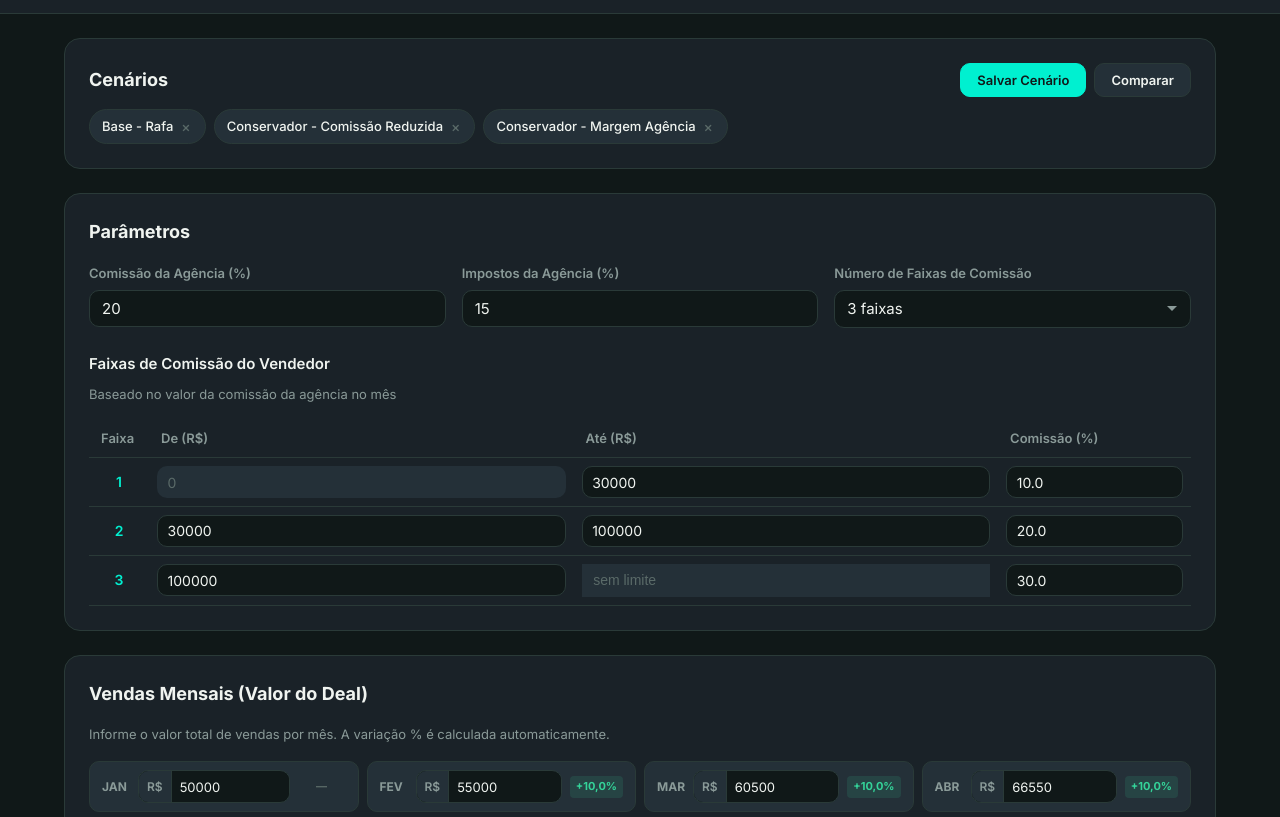
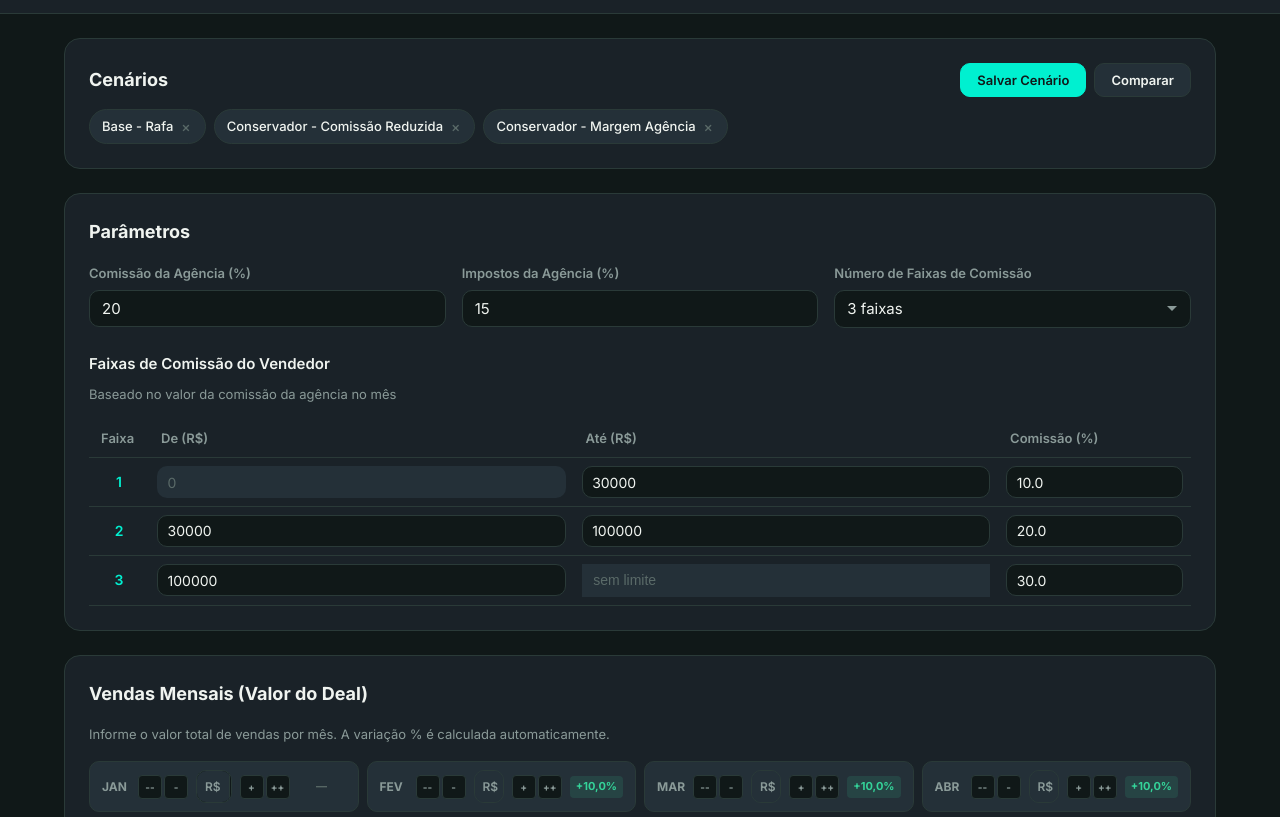
Before and after one commit to murakamileonardo/seeksim, a plain HTML site: page index.html in a window 1280 px wide. Shown: the part 106-923 px from the top of the page. Drawn offline with nearby package versions, Linux system fonts and the light colour scheme.

Commit message:
Add step buttons (--/-/+/++) nos inputs mensais
Botões para incrementar/decrementar R$ 10k (+/-) e R$ 100k (++/--)
com um clique, facilitando ajustes rápidos nos valores mensais.

Co-Authored-By: Claude Opus 4.6 (1M context) <noreply@anthropic.com>

```diff
--- a/app.js
+++ b/app.js
@@ -268,6 +268,23 @@ function renderMonthlySales() {
     label.className = 'monthly-label';
     label.textContent = month;
 
+    function makeStepBtn(text, delta) {
+      const btn = document.createElement('button');
+      btn.className = 'step-btn';
+      btn.textContent = text;
+      btn.addEventListener('click', () => {
+        state.monthlySales[i] = Math.max(0, (state.monthlySales[i] || 0) + delta);
+        input.value = state.monthlySales[i];
+        recalculate();
+      });
+      return btn;
+    }
+
+    const stepDown = document.createElement('div');
+    stepDown.className = 'step-group';
+    stepDown.appendChild(makeStepBtn('--', -100000));
+    stepDown.appendChild(makeStepBtn('-', -10000));
+
     const inputWrap = document.createElement('div');
     inputWrap.className = 'input-currency monthly-input';
 
@@ -290,13 +307,20 @@ function renderMonthlySales() {
     inputWrap.appendChild(prefix);
     inputWrap.appendChild(input);
 
+    const stepUp = document.createElement('div');
+    stepUp.className = 'step-group';
+    stepUp.appendChild(makeStepBtn('+', 10000));
+    stepUp.appendChild(makeStepBtn('++', 100000));
+
     const badge = document.createElement('span');
     badge.className = 'growth-badge neutral';
     badge.id = `growth-badge-${i}`;
     badge.textContent = '—';
 
     cell.appendChild(label);
+    cell.appendChild(stepDown);
     cell.appendChild(inputWrap);
+    cell.appendChild(stepUp);
     cell.appendChild(badge);
     container.appendChild(cell);
   });
--- a/styles.css
+++ b/styles.css
@@ -323,6 +323,42 @@ input[type="number"] {
   padding: 0.375rem 0.5rem;
 }
 
+/* Step buttons */
+.step-group {
+  display: flex;
+  gap: 2px;
+  flex-shrink: 0;
+}
+
+.step-btn {
+  display: flex;
+  align-items: center;
+  justify-content: center;
+  width: 24px;
+  height: 24px;
+  padding: 0;
+  border: 1px solid var(--border-color);
+  border-radius: 4px;
+  background: var(--bg-primary);
+  color: var(--text-secondary);
+  font-family: inherit;
+  font-size: 0.625rem;
+  font-weight: 700;
+  cursor: pointer;
+  transition: all 0.15s;
+  line-height: 1;
+}
+
+.step-btn:hover {
+  background: var(--bg-surface-hover);
+  color: var(--accent-cyan);
+  border-color: var(--accent-cyan);
+}
+
+.step-btn:active {
+  transform: scale(0.92);
+}
+
 .growth-badge {
   font-size: 0.6875rem;
   font-weight: 700;
```
